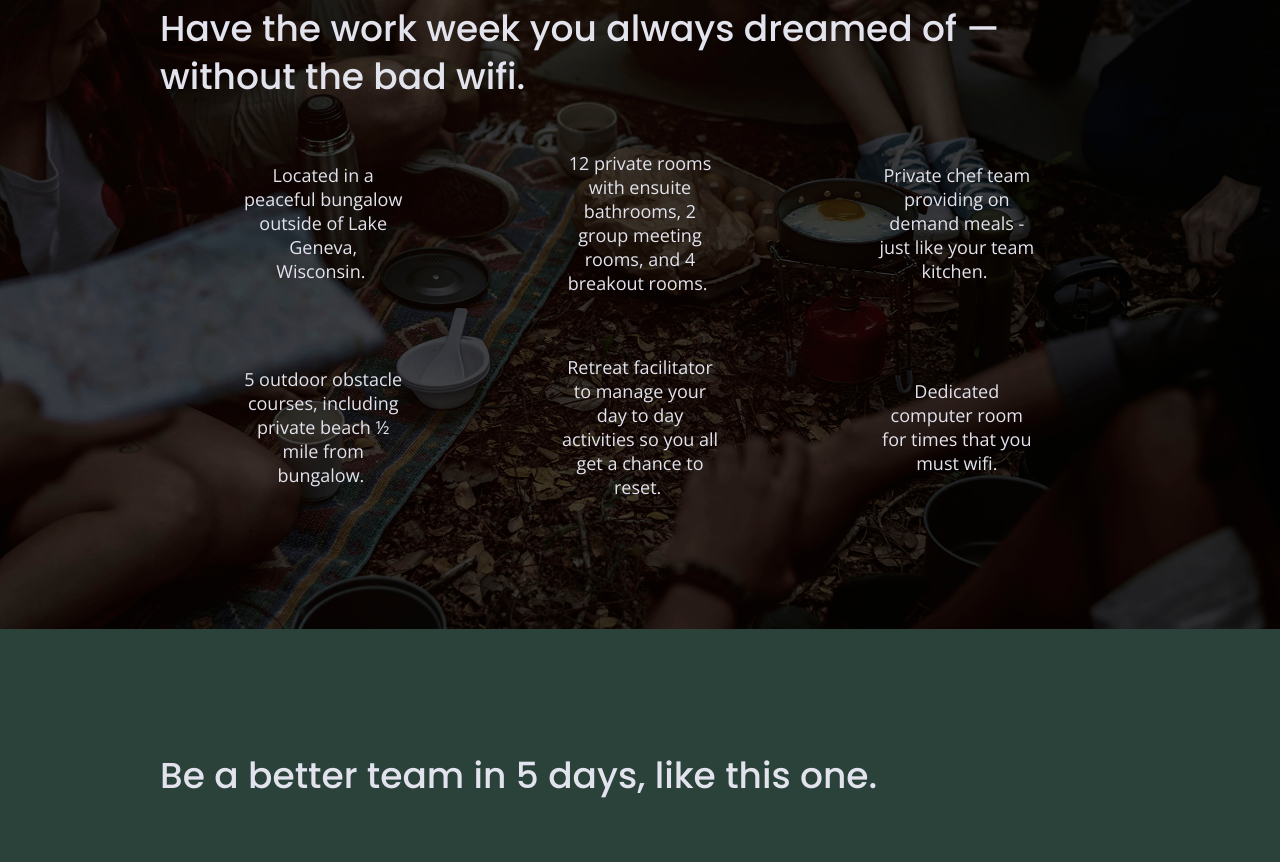
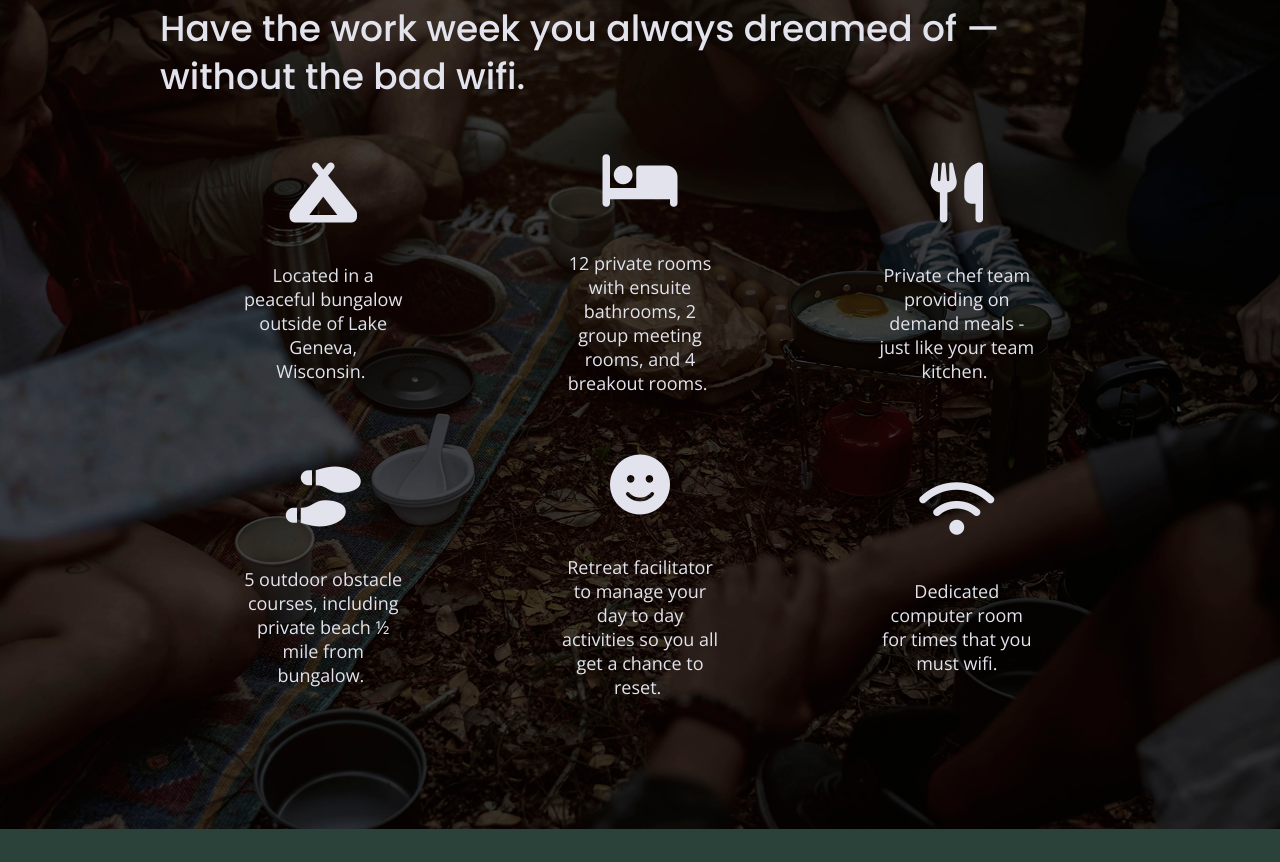
Before and after one commit to zackrhodes86/a-new-responsive-site, a website built with Parcel: page index.html in a window 1280 px wide. Shown: the part 1127-1989 px from the top of the page. Built offline with nearby package versions, Linux system fonts and the light colour scheme.

Commit message:
added font awesome icons

```diff
--- a/css/main.css
+++ b/css/main.css
@@ -302,6 +302,11 @@ input[type=button] {
   margin: 0;
 }
 
+.features i {
+  font-size: 3.75em;
+  margin-bottom: 40px;
+}
+
 .features .features-items {
   display: flex;
   justify-content: center;
@@ -364,7 +369,6 @@ input[type=button] {
   top: 0;
   left: 0;
 }
-
 
 /* ------------- Mobile Styles - FAQ ----------- */
 .faq {
--- a/index.html
+++ b/index.html
@@ -22,6 +22,10 @@
   <!-- Google Fonts -->
   <link href="https://fonts.googleapis.com/css?family=Open+Sans:400,700|Poppins:500,700" rel="stylesheet">
     <meta name="theme-color" content="#fafafa">
+
+    <!-- font awesomne -->
+    <script src="https://kit.fontawesome.com/c9354931b3.js" crossorigin="anonymous"></script>
+
 </head>
 
 <body>
@@ -86,43 +90,37 @@
       <h2>Have the work week you always dreamed of — without the bad wifi.</h2>
       <div class="features-items">
         <article>
-          <p class="fontawesome-icon">
-          </p>
+          <i class="fas fa-campground"></i>
           <p class="features-item-description">
             Located in a peaceful bungalow outside of Lake Geneva, Wisconsin.&nbsp;
           </p>
         </article>
         <article>
-          <p class="fontawesome-icon">
-          </p>
+<i class="fas fa-bed"></i>
           <p class="features-item-description">
             12 private rooms with ensuite bathrooms, 2 group meeting rooms, and 4 breakout rooms.&nbsp;
           </p>
         </article>
         <article>
-          <p class="fontawesome-icon">
-          </p>
+<i class="fas fa-utensils"></i>
           <p class="features-item-description">
             Private chef team providing on demand meals - just like your team kitchen.&nbsp;
           </p>
         </article>
         <article>
-          <p class="fontawesome-icon">
-          </p>
+<i class="fas fa-shoe-prints"></i>
           <p class="features-item-description">
             5 outdoor obstacle courses, including private beach ½ mile from bungalow.&nbsp;
           </p>
         </article>
         <article>
-          <p class="fontawesome-icon">
-          </p>
+<i class="fas fa-smile"></i>
           <p class="features-item-description">
             Retreat facilitator to manage your day to day activities so you all get a chance to reset.&nbsp;
           </p>
         </article>
         <article>
-          <p class="fontawesome-icon">
-          </p>
+<i class="fas fa-wifi"></i>
           <p class="features-item-description">
             Dedicated computer room for times that you must wifi.
           </p>
```
